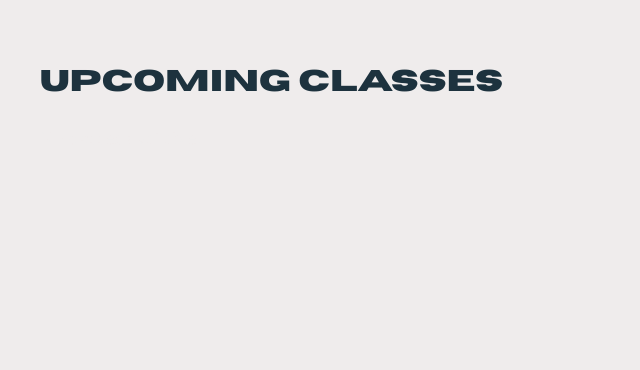
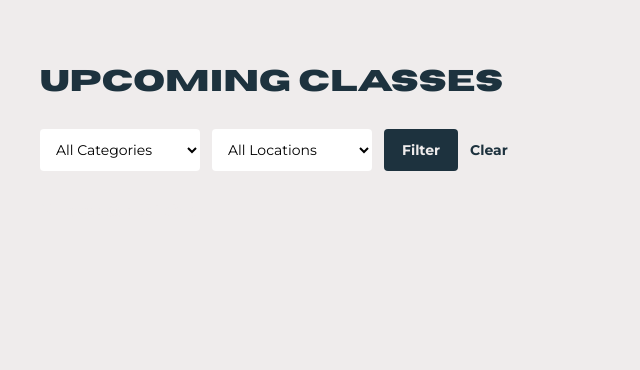
Before and after one commit to alexandra-ep/ELE3921_portfolio, a Django app: page /classes/ in a window 1280 px wide. Shown: the part 70-440 px from the top of the page, without its empty margins (0-640 px from the left). Run offline with Django 5.2, Linux system fonts and the light colour scheme; data that the repository does not hold is empty.

Commit message:
Finish styling Classes page, including buttons and add filtering

```diff
--- a/elevate/views.py
+++ b/elevate/views.py
@@ -3,7 +3,7 @@ from django.contrib.auth.forms import UserCreationForm
 from django.utils import timezone
 from django.contrib.auth import login
 from django.contrib.auth.decorators import login_required
-from .models import FitnessClass, Instructor, Booking
+from .models import FitnessClass, Instructor, Booking, ClassCategory, Location
 
 
 def home(request):
@@ -18,8 +18,35 @@ def home(request):
 
 def classes_list(request):
     classes = FitnessClass.objects.all().order_by("start_time")
-    return render(request, "classes_list.html", {"classes": classes})
 
+    categories = ClassCategory.objects.all().order_by("name")
+    locations = Location.objects.all().order_by("name")
+
+    selected_category = request.GET.get("category")
+    selected_location = request.GET.get("location")
+
+    if selected_category:
+        classes = classes.filter(class_type__category_id=selected_category)
+
+    if selected_location:
+        classes = classes.filter(location_id=selected_location)
+
+    booked_class_ids = []
+
+    if request.user.is_authenticated:
+        booked_class_ids = Booking.objects.filter(
+            user=request.user,
+            status="active"
+        ).values_list("fitness_class_id", flat=True)
+
+    return render(request, "classes_list.html", {
+        "classes": classes,
+        "booked_class_ids": booked_class_ids,
+        "categories": categories,
+        "locations": locations,
+        "selected_category": selected_category,
+        "selected_location": selected_location,
+})
 
 def instructors_list(request):
     instructors = Instructor.objects.all().order_by("last_name")
--- a/static/css/style.css
+++ b/static/css/style.css
@@ -305,6 +305,46 @@ footer {
     font-size: 30px;
 }
 
+.classes-filter-form {
+    display: flex;
+    align-items: center;
+    gap: 12px;
+    margin-bottom: 30px;
+    flex-wrap: wrap;
+}
+
+.filter-select {
+    height: 42px;
+    min-width: 160px;
+    padding: 0 12px;
+    border: none;
+    border-radius: 4px;
+    background: white;
+    font-size: 14px;
+    font-family: 'Montserrat', sans-serif;
+    box-sizing: border-box;
+}
+
+.filter-btn {
+    height: 42px;
+    padding: 0 18px;
+    border: none;
+    border-radius: 4px;
+    background-color: #1d323e;
+    color: #efecec;
+    font-size: 14px;
+    font-weight: bold;
+    font-family: 'Montserrat', sans-serif;
+    cursor: pointer;
+}
+
+.clear-filter-btn {
+    color: #1d323e;
+    font-size: 14px;
+    font-weight: bold;
+    text-decoration: none;
+}
+
 .classes-list {
     display: flex;
     flex-direction: column;
--- a/templates/classes_list.html
+++ b/templates/classes_list.html
@@ -8,6 +8,32 @@
     <section class="classes">
         <div class="classes-container">
             <h1>Upcoming Classes</h1>
+
+            <form method="get" class="classes-filter-form">
+                <select name="category" class="filter-select">
+                    <option value="">All Categories</option>
+                    {% for category in categories %}
+                        <option value="{{ category.id }}"
+                            {% if selected_category == category.id|stringformat:"s" %}selected{% endif %}>
+                            {{ category.name }}
+                        </option>
+                    {% endfor %}
+                </select>
+
+                <select name="location" class="filter-select">
+                    <option value="">All Locations</option>
+                    {% for location in locations %}
+                        <option value="{{ location.id }}"
+                            {% if selected_location == location.id|stringformat:"s" %}selected{% endif %}>
+                            {{ location.name }}
+                        </option>
+                    {% endfor %}
+                </select>
+
+                <button type="submit" class="filter-btn">Filter</button>
+
+                <a href="{% url 'classes_list' %}" class="clear-filter-btn">Clear</a>
+            </form>
 
             {% if classes %}
                 <div class="classes-list">
@@ -29,6 +55,21 @@
                                 </div>
 
                                 <div class="classes-card-right">
+                                    {% if user.is_authenticated %}
+                                        {% if fitness_class.id in booked_class_ids %}
+                                            <span class="booked-btn">Booked</span>
+                                        {% elif fitness_class.is_full %}
+                                            <span class="full-btn">Full</span>
+                                        {% else %}
+                                            <form action="{% url 'book_class' fitness_class.id %}" method="post">
+                                                {% csrf_token %}
+                                                <button type="submit" class="book-btn">Book</button>
+                                            </form>
+                                        {% endif %}
+                                    {% else %}
+                                         <a href="{% url 'login' %}" class="book-btn">Log In</a>
+                                    {% endif %}
+
                                     <a href="{% url 'class_detail' fitness_class.id %}" class="details-btn">Details</a>
                                 </div>
                             </div>
```
Also changed, not shown: other parts of static/css/style.css (+41 -4 lines).
